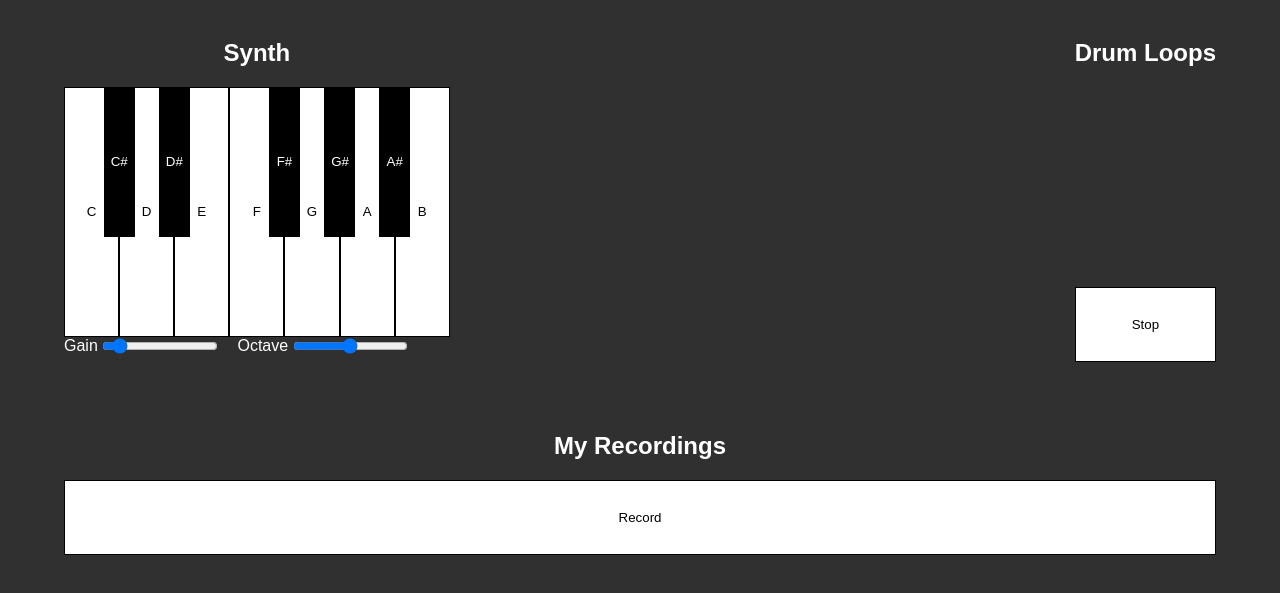
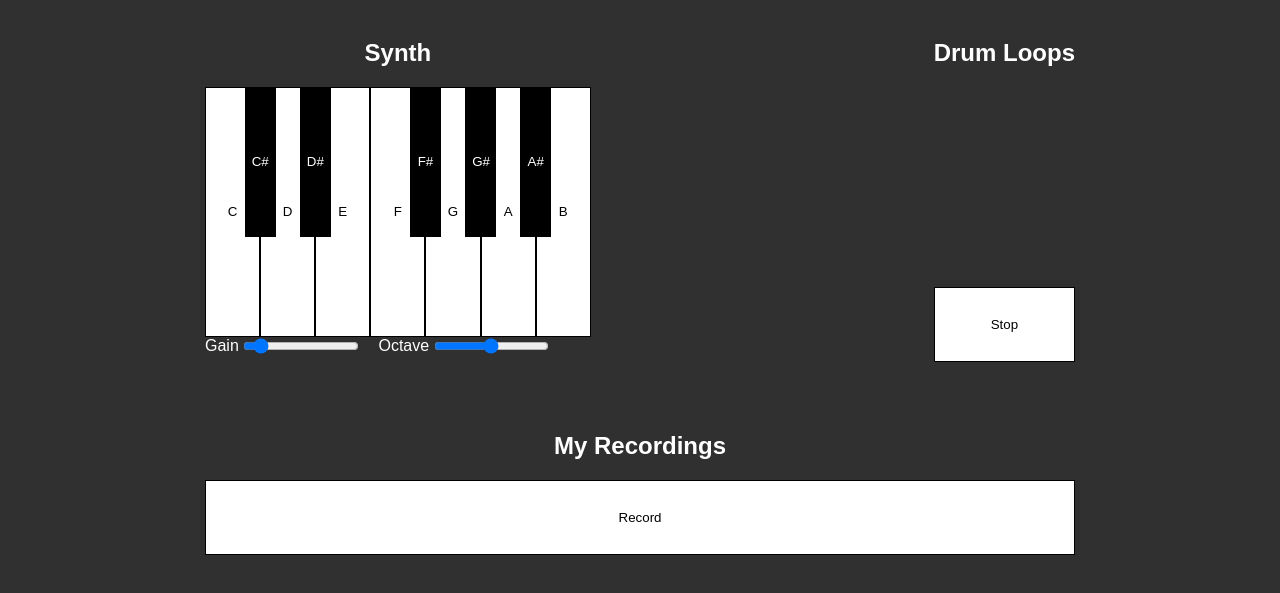
Before and after one commit to learnable-content/web-audio-api-mini-course, a plain HTML site: page complete/index.html in a window 1280 px wide. Shown: the part 61-654 px from the top of the page. Drawn offline with Linux system fonts and the light colour scheme; no server answers.

Commit message:
Max width on app container

```diff
--- a/boilerplate/index.css
+++ b/boilerplate/index.css
@@ -30,6 +30,7 @@ button:hover {
     .app {
         margin: 0 auto;
         width: 90%;
+        max-width: 870px;
     }
 
     .instruments {
--- a/complete/index.css
+++ b/complete/index.css
@@ -30,6 +30,7 @@ button:hover {
     .app {
         margin: 0 auto;
         width: 90%;
+        max-width: 870px;
     }
 
     .instruments {
```
